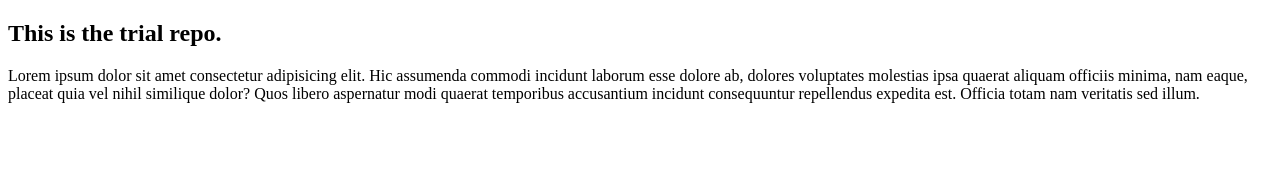
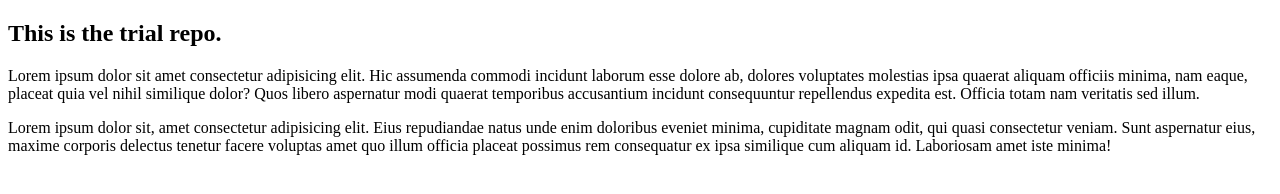
Before and after one commit to Abhisek-panda/Trial-repo, a plain HTML site: page index.html in a window 1280 px wide. Drawn offline with Linux system fonts and the light colour scheme.

Commit message:
updated repo
Updates some para

```diff
--- a/index.html
+++ b/index.html
@@ -9,5 +9,6 @@
 <body>
     <h2>This is the trial repo. </h2>
     <p>Lorem ipsum dolor sit amet consectetur adipisicing elit. Hic assumenda commodi incidunt laborum esse dolore ab, dolores voluptates molestias ipsa quaerat aliquam officiis minima, nam eaque, placeat quia vel nihil similique dolor? Quos libero aspernatur modi quaerat temporibus accusantium incidunt consequuntur repellendus expedita est. Officia totam nam veritatis sed illum.</p>
+    <p>Lorem ipsum dolor sit, amet consectetur adipisicing elit. Eius repudiandae natus unde enim doloribus eveniet minima, cupiditate magnam odit, qui quasi consectetur veniam. Sunt aspernatur eius, maxime corporis delectus tenetur facere voluptas amet quo illum officia placeat possimus rem consequatur ex ipsa similique cum aliquam id. Laboriosam amet iste minima!</p>
 </body>
 </html>
```
